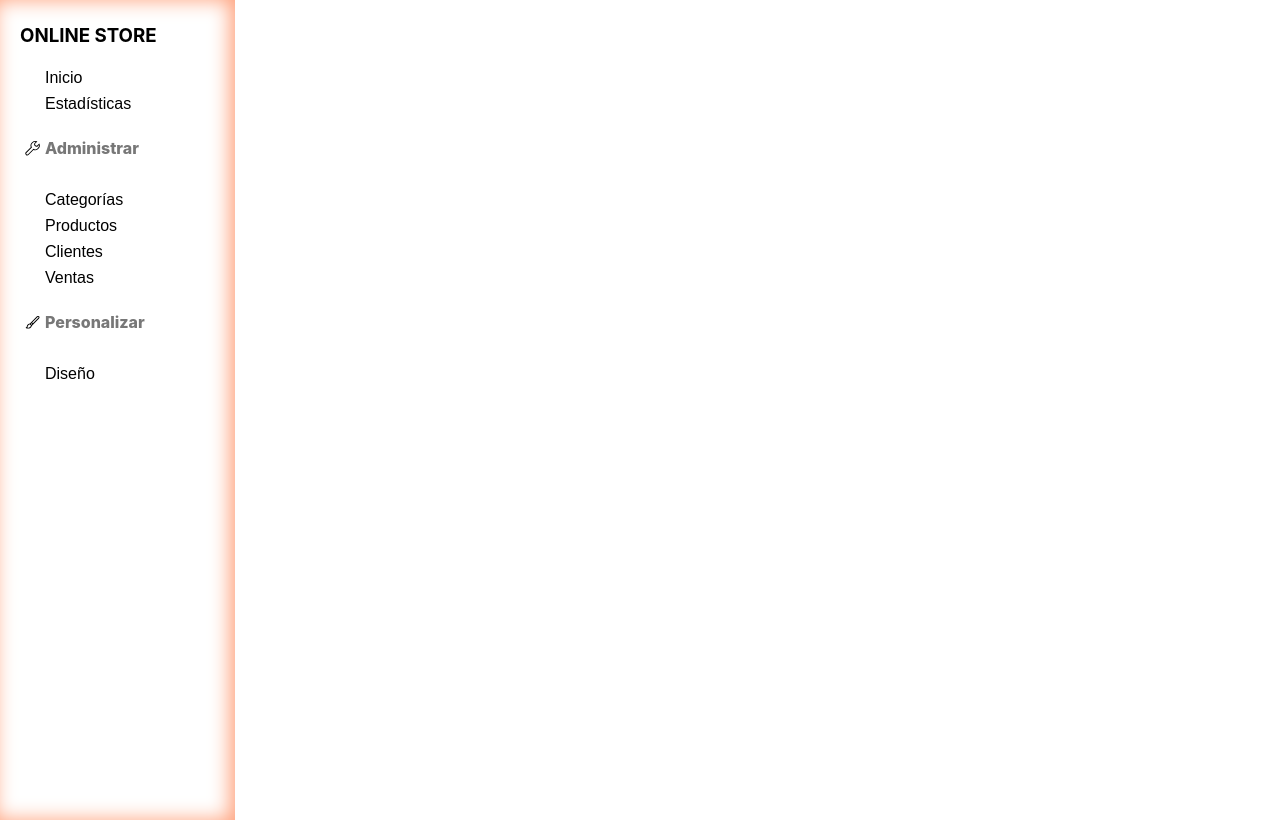
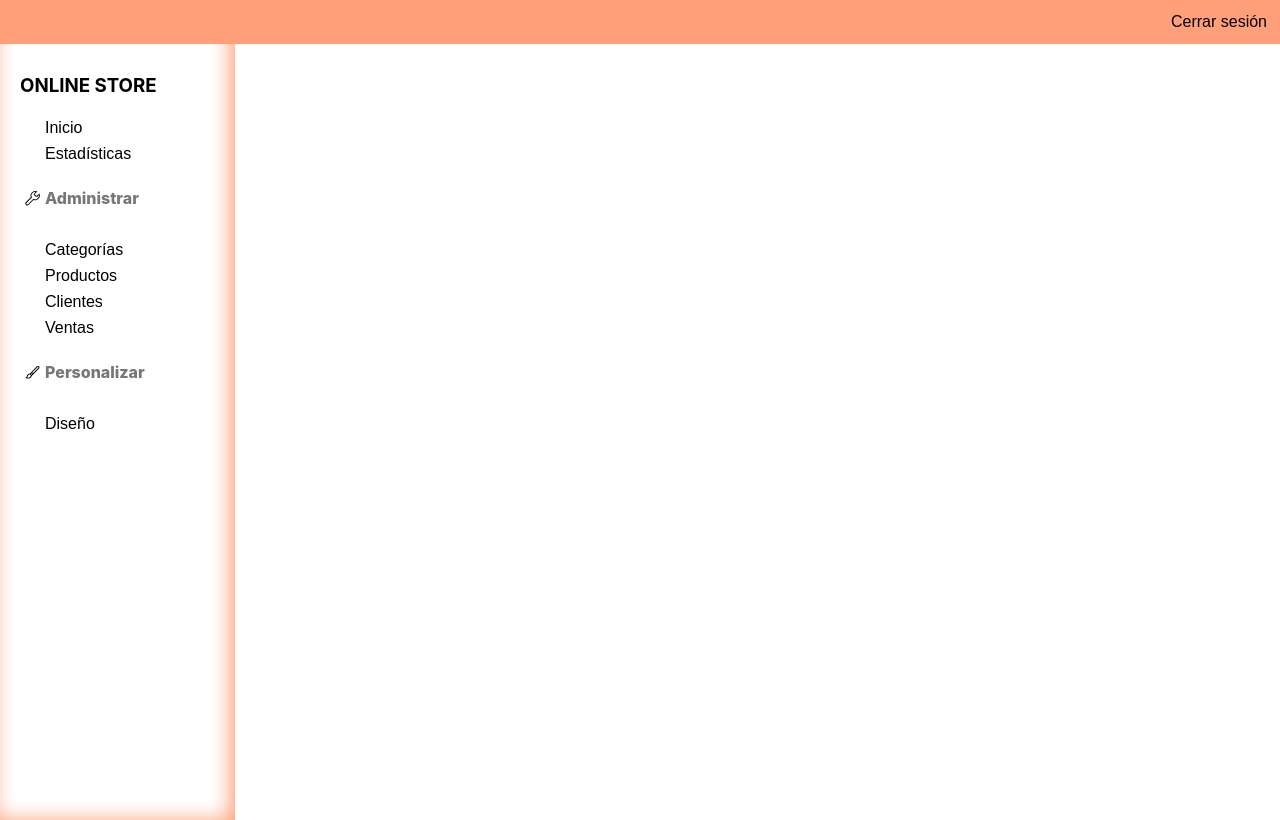
Before and after one commit to bianco-e/onlineStore, a React (Create React App) app: page /admin in a window 1280 px wide. Built offline with nearby package versions, Linux system fonts and the light colour scheme.

Commit message:
started to make categories banner settable by client

```diff
--- a/src/App.js
+++ b/src/App.js
@@ -6,8 +6,12 @@ import BuyingProduct from "./pages/BuyingProduct";
 import Contact from "./pages/Contact";
 import Login from "./pages/Login";
 import Admin from "./pages/Admin";
-import AdminCategories from "./pages/AdminCategories";
-import AdminProducts from "./pages/AdminProducts";
+import AdminCategories from "./components/AdminCategories";
+import AdminClients from "./components/AdminClients";
+import AdminDesign from "./components/AdminDesign";
+import AdminProducts from "./components/AdminProducts";
+import AdminSales from "./components/AdminSales";
+import AdminStadistics from "./components/AdminStadistics";
 
 import { BrowserRouter, Route } from "react-router-dom";
 import { CartContextProvider } from "./context/CartContext";
@@ -26,12 +30,32 @@ export default function App() {
           <Route
             exact
             path="/admin/categorias"
-            render={() => <AdminCategories />}
+            render={() => <Admin Child={AdminCategories} />}
           />
           <Route
             exact
             path="/admin/productos"
-            render={() => <AdminProducts />}
+            render={() => <Admin Child={AdminProducts} />}
+          />
+          <Route
+            exact
+            path="/admin/clientes"
+            render={() => <Admin Child={AdminClients} />}
+          />
+          <Route
+            exact
+            path="/admin/ventas"
+            render={() => <Admin Child={AdminSales} />}
+          />
+          <Route
+            exact
+            path="/admin/estadisticas"
+            render={() => <Admin Child={AdminStadistics} />}
+          />
+          <Route
+            exact
+            path="/admin/diseño"
+            render={() => <Admin Child={AdminDesign} />}
           />
         </BrowserRouter>
       </CartContextProvider>
--- a/src/pages/AdminCategories.js
+++ b/src/components/AdminCategories.js
@@ -1,7 +1,7 @@
 import React, { useEffect, useState } from "react";
 import styled from "styled-components";
-import AdminPanel from "../components/AdminPanel";
-import CategoryThumbnail from "../components/CategoryThumbnail";
+import CategoryThumbnail from "./CategoryThumbnail";
+import CategoriesDisplayThumbnail from "./CategoriesDisplayThumbnail";
 import addPhoto from "../images/photo.png";
 import firebase from "../firebase/client.js";
 
@@ -12,6 +12,7 @@ export default function AdminCategories() {
   const [categoryImg, setCategoryImg] = useState(addPhoto);
   const [loadedFile, setLoadedFile] = useState(undefined);
   const [categoryName, setCategoryName] = useState("");
+  const [draggedVal, setDraggedVal] = useState(undefined);
 
   useEffect(
     () =>
@@ -64,25 +65,17 @@ export default function AdminCategories() {
   const saveChanges = () => console.log(categoriesFromFirebase);
 
   return (
-    <Wrapper>
-      <AdminPanel />
     <Container>
-        <Header>
       <Title>Categorías</Title>
-        </Header>
-        <Header>
       <CategoryThumbnail
         img={categoryImg}
         inputValSetter={setCategoryName}
         inputVal={categoryName}
         imgOnChangeFn={newImgOnClickFn}
       />
-        </Header>
-        <Header>
       <Button onClick={() => addCategoryToFirebase()}>
         ✙ Agregar categoría
       </Button>
-        </Header>
       {categoriesFromFirebase.map(({ id, img, name }) => {
         return (
           <CategoryThumbnail
@@ -92,35 +85,30 @@ export default function AdminCategories() {
             id={id}
             img={img}
             inputVal={name}
+            setDraggedVal={setDraggedVal}
           />
         );
       })}
+      {categoriesFromFirebase.length > 0 && (
+        <CategoriesDisplayThumbnail
+          n={categoriesFromFirebase.length}
+          draggedVal={draggedVal}
+        />
+      )}
       <Button onClick={() => saveChanges()}>GUARDAR</Button>
     </Container>
-    </Wrapper>
   );
 }
 
-const Wrapper = styled.div({
-  alignItems: "flex-start",
-  display: "flex",
-  justifyContent: "flex-start",
-  width: "100%",
-});
-const Title = styled.h2({});
 const Container = styled.div({
   alignItems: "center",
   display: "flex",
   flexDirection: "column",
   justifyContent: "flex-start",
+  padding: "50px 0",
   width: "90%",
 });
-const Header = styled.section({
-  alignItems: "center",
-  display: "flex",
-  justifyContent: "space-evenly",
-  width: "90%",
-});
+const Title = styled.h2({});
 const Button = styled.button({
   border: "1px solid #FFA07A",
   borderRadius: "10px",
@@ -130,7 +118,6 @@ const Button = styled.button({
   fontSize: "11px",
   marginBottom: "15px",
   padding: "8px 20px",
-  transition: "background-color .6s ease",
   transition: "all .6s ease",
   ["&:hover"]: {
     backgroundColor: "rgba(250, 250, 250, .7)",
--- /dev/null
+++ b/src/components/AdminClients.js
@@ -0,0 +1,6 @@
+import React from "react";
+import styled from "styled-components";
+
+export default function AdminClients() {
+  return <div></div>;
+}
--- /dev/null
+++ b/src/components/AdminDesign.js
@@ -0,0 +1,6 @@
+import React from "react";
+import styled from "styled-components";
+
+export default function AdminDesign() {
+  return <div></div>;
+}
--- a/src/components/AdminPanel.js
+++ b/src/components/AdminPanel.js
@@ -8,7 +8,7 @@ export default function AdminPanel() {
   const history = useHistory();
   const buttons = [
     { endpoint: "/admin", title: "Inicio" },
-    { endpoint: "/admin/", title: "Estadísticas" },
+    { endpoint: "/admin/estadisticas", title: "Estadísticas" },
     { endpoint: undefined, Logo: WrenchSvg, title: "Administrar" },
     { endpoint: "/admin/categorias", title: "Categorías" },
     { endpoint: "/admin/productos", title: "Productos" },
@@ -54,7 +54,7 @@ const Wrapper = styled.div({
   width: "195px",
 });
 const Title = styled.h3({
-  margin: "14px 0",
+  margin: "64px 0 14px 0",
 });
 const PanelTitle = styled.div({
   alignItems: "center",
--- /dev/null
+++ b/src/components/AdminSales.js
@@ -0,0 +1,6 @@
+import React from "react";
+import styled from "styled-components";
+
+export default function AdminSales() {
+  return <div></div>;
+}
--- /dev/null
+++ b/src/components/AdminStadistics.js
@@ -0,0 +1,6 @@
+import React from "react";
+import styled from "styled-components";
+
+export default function AdminStadistics() {
+  return <div></div>;
+}
--- /dev/null
+++ b/src/components/AdminTopBar.js
@@ -0,0 +1,37 @@
+import React from "react";
+import styled from "styled-components";
+import { useHistory } from "react-router-dom";
+
+export default function AdminTopBar() {
+  const history = useHistory();
+  return (
+    <Wrapper>
+      <Button onClick={() => history.push("/")}>Cerrar sesión</Button>
+    </Wrapper>
+  );
+}
+
+const Wrapper = styled.div({
+  alignItems: "center",
+  backgroundColor: "#FFA07A",
+  display: "flex",
+  justifyContent: "flex-end",
+  right: "0",
+  padding: "5px",
+  position: "fixed",
+  top: "0",
+  width: "100%",
+  zIndex: "5",
+});
+const Button = styled.button({
+  background: "none",
+  border: "0",
+  color: "black",
+  cursor: "pointer",
+  fontSize: "16px",
+  padding: "8px",
+  transition: "color .4s ease",
+  ["&:hover"]: {
+    color: "#777",
+  },
+});
--- /dev/null
+++ b/src/components/CategoriesDisplayThumbnail.js
@@ -0,0 +1,98 @@
+import React, { useEffect, useState } from "react";
+import styled from "styled-components";
+
+const createArr = (arr, num) => {
+  do {
+    arr.push({ num });
+    num--;
+  } while (num > 0);
+  return arr;
+};
+
+export default function CategoriesDisplayThumbnail({ draggedVal, n }) {
+  const [array, setArray] = useState([]);
+  useEffect(() => setArray(createArr([], n)), [n]);
+
+  const handleDrop = (e) => {
+    const divID = e.target.id;
+    const elementToChange = array.find((el) => el.num == divID);
+    const newElement = { ...elementToChange, content: draggedVal };
+    const idx = array.indexOf(elementToChange);
+    array.splice(idx, 1, newElement);
+    setArray([...array]);
+  };
+
+  const options = [
+    {
+      gta: "'p1 p1' 'p1 p1'",
+      gtc: "repeat(2, 1fr)",
+      gtr: "repeat(2, 1fr)",
+    },
+    {
+      gta: "'p1 p2' 'p1 p2'",
+      gtc: "repeat(2, 1fr)",
+      gtr: "repeat(2, 1fr)",
+    },
+    {
+      gta: "'p1 p2' 'p1 p3'",
+      gtc: "repeat(2, 1fr)",
+      gtr: "repeat(2, 1fr)",
+    },
+    {
+      gta: "'p1 p2 p3' 'p1 p4 p4'",
+      gtc: "1.3fr 0.85fr 0.85fr",
+      gtr: "repeat(2, 1fr)",
+    },
+    {
+      gta: "'p1 p2 p3' 'p1 p4 p5'",
+      gtc: "1.3fr 0.85fr 0.85fr",
+      gtr: "repeat(2, 1fr)",
+    },
+    {
+      gta: "'p1 p2 p3' 'p6 p4 p5'",
+      gtc: "1.3fr 0.85fr 0.85fr",
+      gtr: "repeat(2, 1fr)",
+    },
+  ];
+
+  return (
+    <>
+      <Title>Banner de inicio</Title>
+      <Wrapper grid={options[n - 1]}>
+        {array.map((pos, i) => (
+          <Div
+            ga={`p${i + 1}`}
+            id={pos.num}
+            key={pos.num}
+            onDragOver={(e) => e.preventDefault()}
+            onDrop={(e) => handleDrop(e)}
+          >
+            {pos.content}
+          </Div>
+        ))}
+      </Wrapper>
+    </>
+  );
+}
+
+const Title = styled.p({
+  fontSize: "14px",
+  fontWeight: "bold",
+});
+const Wrapper = styled.div({
+  display: "grid",
+  gridTemplateAreas: (props) => props.grid.gta,
+  gridTemplateColumns: (props) => props.grid.gtc,
+  gridTemplateRows: (props) => props.grid.gtr,
+  gridGap: "2px",
+  height: "100px",
+  marginBottom: "15px",
+  width: "240px",
+});
+const Div = styled.div({
+  border: "1px solid black",
+  display: "grid",
+  fontSize: "8px",
+  gridArea: (props) => props.ga,
+  placeItems: "center",
+});
--- a/src/components/CategoryThumbnail.js
+++ b/src/components/CategoryThumbnail.js
@@ -10,9 +10,13 @@ export default function CategoryThumbnail({
   imgOnChangeFn,
   inputValSetter,
   inputVal,
+  setDraggedVal,
 }) {
   return (
-    <Container draggable={draggable && "true"}>
+    <Container
+      draggable={draggable && "true"}
+      onDragStart={() => setDraggedVal(inputVal)}
+    >
       {draggable && <TricolonSpan>⁝</TricolonSpan>}
       <Label>
         <Img src={img} />
--- a/src/pages/Admin.js
+++ b/src/pages/Admin.js
@@ -1,11 +1,14 @@
 import React from "react";
 import styled from "styled-components";
 import AdminPanel from "../components/AdminPanel";
+import AdminTopBar from "../components/AdminTopBar";
 
-export default function Admin() {
+export default function Admin({ Child }) {
   return (
     <Wrapper>
       <AdminPanel />
+      <AdminTopBar />
+      {Child && <Child />}
     </Wrapper>
   );
 }
```
Also changed, not shown: src/components/AdminProducts.js (renamed from src/pages/AdminProducts.js). Lines whose indentation alone changed are shown as unchanged.
